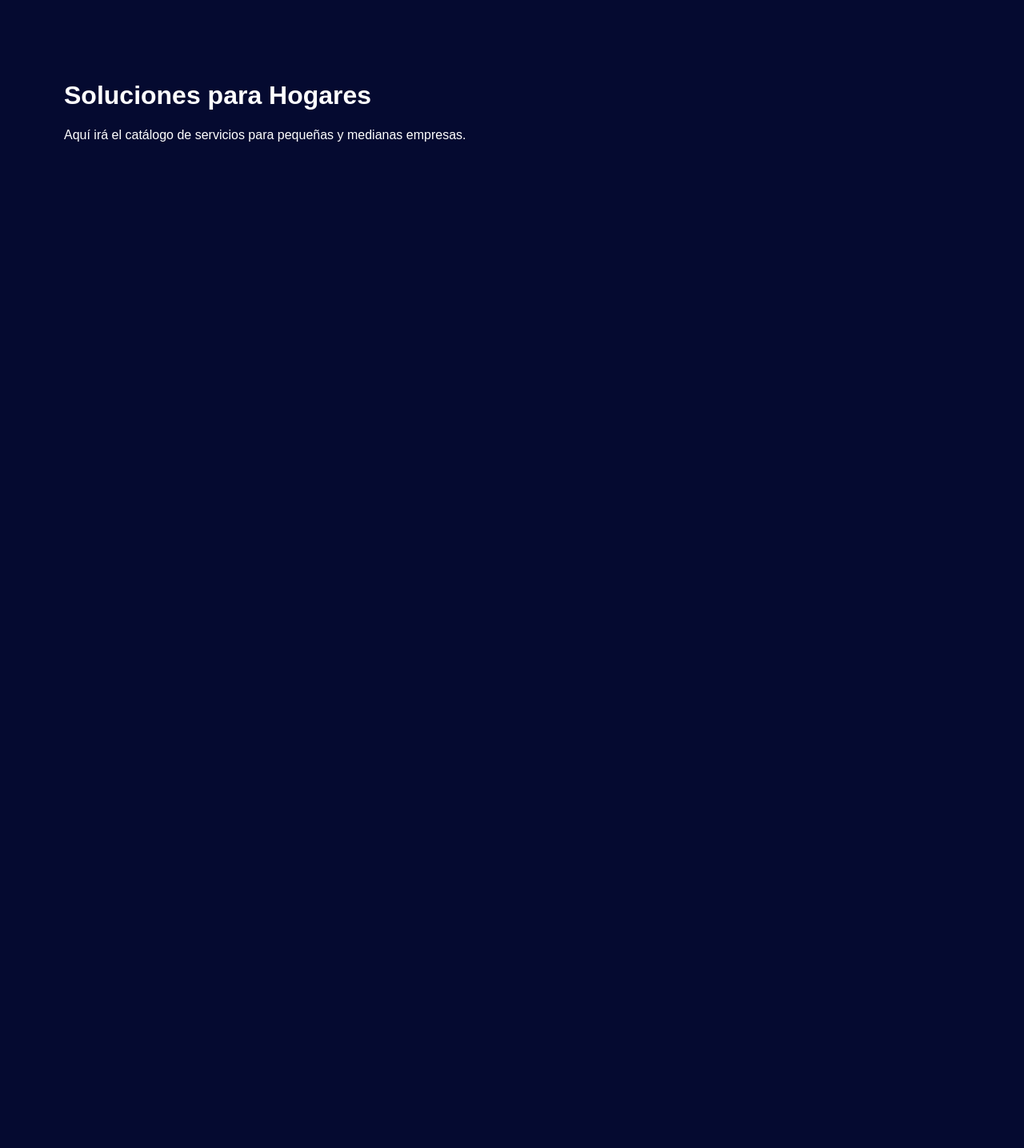
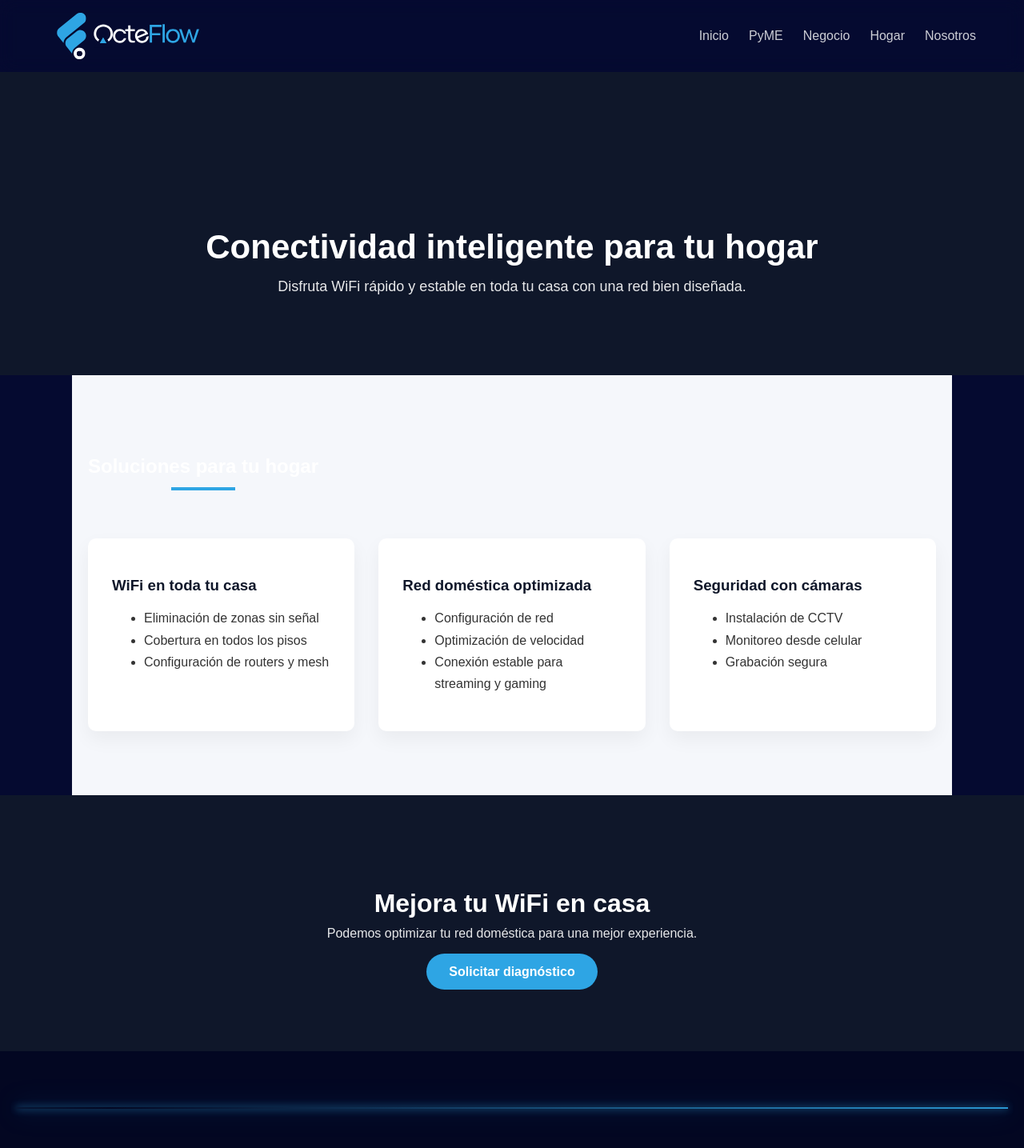
Before and after one commit to OcteFlow/octeflow-site, a Next.js app: page /hogar in a window 1280 px wide. Shown: the top 1435 px of the page at 80% size. Before the commit the page ends 800 px from the top, so only its background shows below. Built offline with nearby package versions, Linux system fonts and the light colour scheme.

Commit message:
Update hogar.js

```diff
--- a/pages/hogar.js
+++ b/pages/hogar.js
@@ -1,8 +1,66 @@
-export default function PyME() {
+import Head from "next/head";
+import HeaderPages from "../components/HeaderPages";
+import Footer from "../components/Footer";
+import CatalogSection from "../components/CatalogSection";
+import CTASection from "../components/CTASection";
+
+export default function Hogar() {
+
+  const servicios = [
+    {
+      title: "WiFi en toda tu casa",
+      list: [
+        "Eliminación de zonas sin señal",
+        "Cobertura en todos los pisos",
+        "Configuración de routers y mesh"
+      ]
+    },
+    {
+      title: "Red doméstica optimizada",
+      list: [
+        "Configuración de red",
+        "Optimización de velocidad",
+        "Conexión estable para streaming y gaming"
+      ]
+    },
+    {
+      title: "Seguridad con cámaras",
+      list: [
+        "Instalación de CCTV",
+        "Monitoreo desde celular",
+        "Grabación segura"
+      ]
+    }
+  ];
+
   return (
-    <div style={{padding:"80px", fontFamily:"Arial"}}>
-      <h1>Soluciones para Hogares</h1>
-      <p>Aquí irá el catálogo de servicios para pequeñas y medianas empresas.</p>
-    </div>
+    <>
+      <HeaderPages />
+
+      <Head>
+        <title>Redes y WiFi para el Hogar | OcteFlow</title>
+      </Head>
+
+      <section className="page-hero">
+        <h1>Conectividad inteligente para tu hogar</h1>
+        <p>
+          Disfruta WiFi rápido y estable en toda tu casa con una red bien
+          diseñada.
+        </p>
+      </section>
+
+      <CatalogSection
+        title="Soluciones para tu hogar"
+        items={servicios}
+      />
+
+      <CTASection
+        title="Mejora tu WiFi en casa"
+        text="Podemos optimizar tu red doméstica para una mejor experiencia."
+        button="Solicitar diagnóstico"
+      />
+
+      <Footer />
+    </>
   );
 }
```
